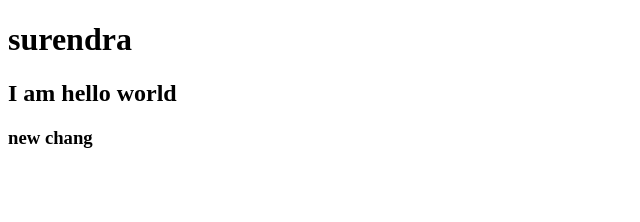
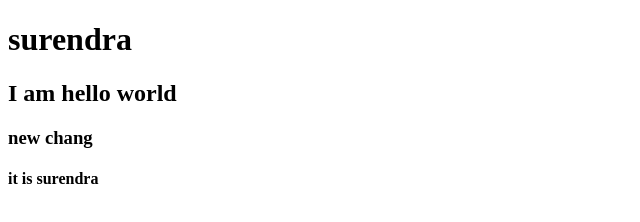
Before and after one commit to surendrayadavcse/gitstarted, a plain HTML site: page index.html in a window 1280 px wide. Shown: the whole page, without its empty margins (0-640 px from the left). Drawn offline with Linux system fonts and the light colour scheme.

Commit message:
added h4 second time

```diff
--- a/index.html
+++ b/index.html
@@ -7,6 +7,7 @@
     <h1>surendra</h1>
     <h2>I am hello world</h2>
     <h3>new chang</h3>
+    <h4>it is surendra</h4>
 </head>
 <body>
 
```
